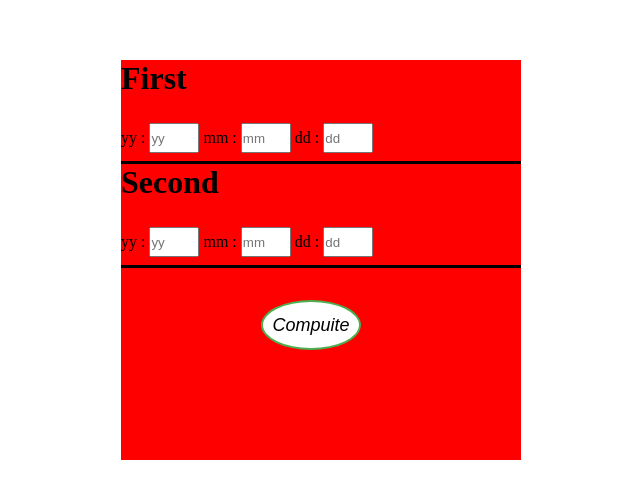
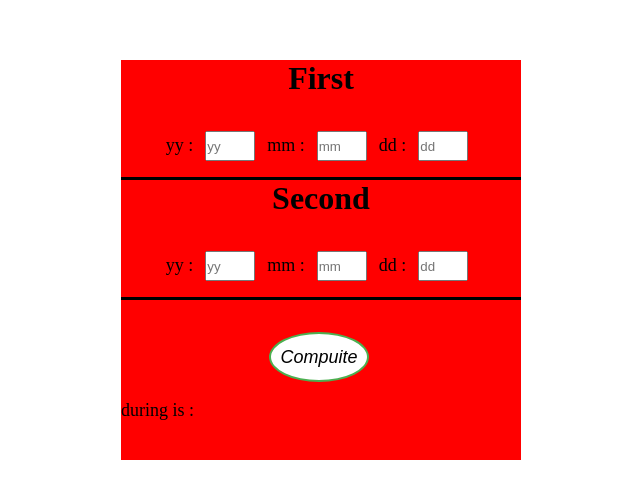
Before and after one commit to MohammadBana23/Date, a plain HTML site: page index.html in a window 1280 px wide. Shown: the part 260-758 px from the top of the page, without its empty margins (319-959 px from the left). Drawn offline with Linux system fonts and the light colour scheme.

Commit message:
complete project but it has some bug

```diff
--- a/index.html
+++ b/index.html
@@ -1,41 +1,52 @@
 <!DOCTYPE html>
 <html lang="en">
+
 <head>
     <meta charset="UTF-8">
     <meta http-equiv="X-UA-Compatible" content="IE=edge">
     <meta name="viewport" content="width=device-width, initial-scale=1.0">
     <title>Document</title>
     <link rel="stylesheet" href="style.css">
-    <script src = "main.js"></script>
+    <script src="main.js"></script>
 </head>
+
 <body>
     <div class="container">
-        <h1> First</h1><br/>
+        <h1> First</h1><br />
+        <div class="first">
             <label for="year">yy :</label>
-        <input type="number" id="year" placeholder="yy">
+            <input type="number" id="firstYear" placeholder="yy" value="">
 
             <label for="month">mm :</label>
-        <input type="number" id="month" placeholder="mm">
+            <input type="number" id="firstMonth" placeholder="mm" value="">
 
             <label for="day">dd :</label>
-        <input type="number" id="day" placeholder="dd"><br>
+            <input type="number" id="firstDay" placeholder="dd" value=""><br>
+        </div>
 
-        <hr class="line"></hr>
+        <hr class="line">
+        </hr>
 
-        <h1> Second</h1><br/>
+        <h1> Second</h1><br />
+        <div class="second">
             <label for="year">yy :</label>
-        <input type="number" id="year" placeholder="yy">
+            <input type="number" id="secondYear" placeholder="yy">
 
             <label for="month">mm :</label>
-        <input type="number" id="month" placeholder="mm">
+            <input type="number" id="secondMonth" placeholder="mm" value="">
 
             <label for="day">dd :</label>
-        <input type="number" id="day" placeholder="dd"><br>
+            <input type="number" id="secondDay" placeholder="dd" value=""><br>
+        </div>
 
-        <hr class="line"></hr>
+        <hr class="line">
+        </hr>
 
-        <button id = "compuite" type="button">Compuite</button>
+        <button id="compuite" type="button" onclick="clickButtom()">Compuite</button><br><br>
+        <label for="during">during is : </label>
+        <h2 id="during"></h2>
     </div>
 
 </body>
+
 </html>
--- a/main.js
+++ b/main.js
@@ -0,0 +1,51 @@
+function clickButtom() {
+    let firstYear = parseInt(document.getElementById("firstYear").value);
+    let firstMonth = parseInt(document.getElementById("firstMonth").value);
+    let firstDay = parseInt(document.getElementById("firstDay").value);
+    let secondYear = parseInt(document.getElementById("secondYear").value);
+    let secondMonth = parseInt(document.getElementById("secondMonth").value);
+    let secondDay = parseInt(document.getElementById("secondDay").value);
+    let during = document.getElementById("during");
+
+    let finalYear = secondYear - firstYear;
+    let finalMonth = secondMonth - firstMonth;
+    let finalDay = secondDay - firstDay;
+
+    //condition for month
+    if (firstMonth <= 0) {
+        alert("the month should be between 1 to 12");
+    }
+    else if (secondMonth <= 0) {
+        alert("the month should be between 1 to 12");
+    }
+    else if (firstMonth >= 13) {
+        alert("the month should be between 1 to 12");
+    }
+    else if (secondMonth >= 13) {
+        alert("the month should be between 1 to 12");
+    }
+    else if (firstDay <= 0) {
+        alert("the day should be between 1 to 30");
+    }
+    else if (secondDay <= 0) {
+        alert("the day should be between 1 to 30");
+    }
+    else if (firstDay >= 31) {
+        alert("the day should be between 1 to 30");
+    }
+    else if (secondDay >= 31) {
+        alert("the day should be between 1 to 30");
+    } else {
+        if (finalMonth < 0){
+            finalYear -= 1 ;
+            finalMonth = 12 + finalMonth;
+        }
+        if(finalDay < 0){
+            finalMonth -= 1 ;
+            finalDay = 30 + finalDay ;
+        }
+        during.innerHTML = finalYear + " years and " + finalMonth + " month and " + finalDay + " day";
+    }
+
+    console.log(typeof firstMonth);
+}
--- a/style.css
+++ b/style.css
@@ -13,20 +13,35 @@
     align-items: center;
     background-color: red;
 }
-#year {
+#firstYear {
     width: 50px;
     height: 30px;
-    margin: 8px auto;
+    margin: 16px 8px;
 }
-#month {
+#firstMonth {
     width: 50px;
     height: 30px;
-    margin: 8px auto;
+    margin: 16px 8px;
 }
-#day {
+#firstDay {
     width: 50px;
     height: 30px;
-    margin: 8px auto;
+    margin: 16px 8px;
+}
+#secondYear {
+    width: 50px;
+    height: 30px;
+    margin: 16px 8px;
+}
+#secondMonth {
+    width: 50px;
+    height: 30px;
+    margin: 16px 8px;
+}
+#secondDay {
+    width: 50px;
+    height: 30px;
+    margin: 16px 8px;
 }
 .line {
     border: 0;
@@ -42,8 +57,8 @@
       font-size: large;
       font-style: italic;
       border-radius: 50%;
-      margin: 0 auto;
-      margin-left: 35%;
+      margin: auto 0;
+      margin-left: 37%;
       margin-top: 32px;
       cursor: pointer;
       background-color: white;
@@ -54,3 +69,16 @@
     background-color: #4CAF50;
     color: white;
   }
+  h1 {
+      margin: auto;
+      text-align: center;
+  }
+  .first,.second {
+      /* margin-left: 55px; */
+      justify-content: center;
+      text-align: center;
+      align-items: center;
+  }
+  label {
+      font-size: large;
+  }
```
Lines whose indentation alone changed are shown as unchanged.
